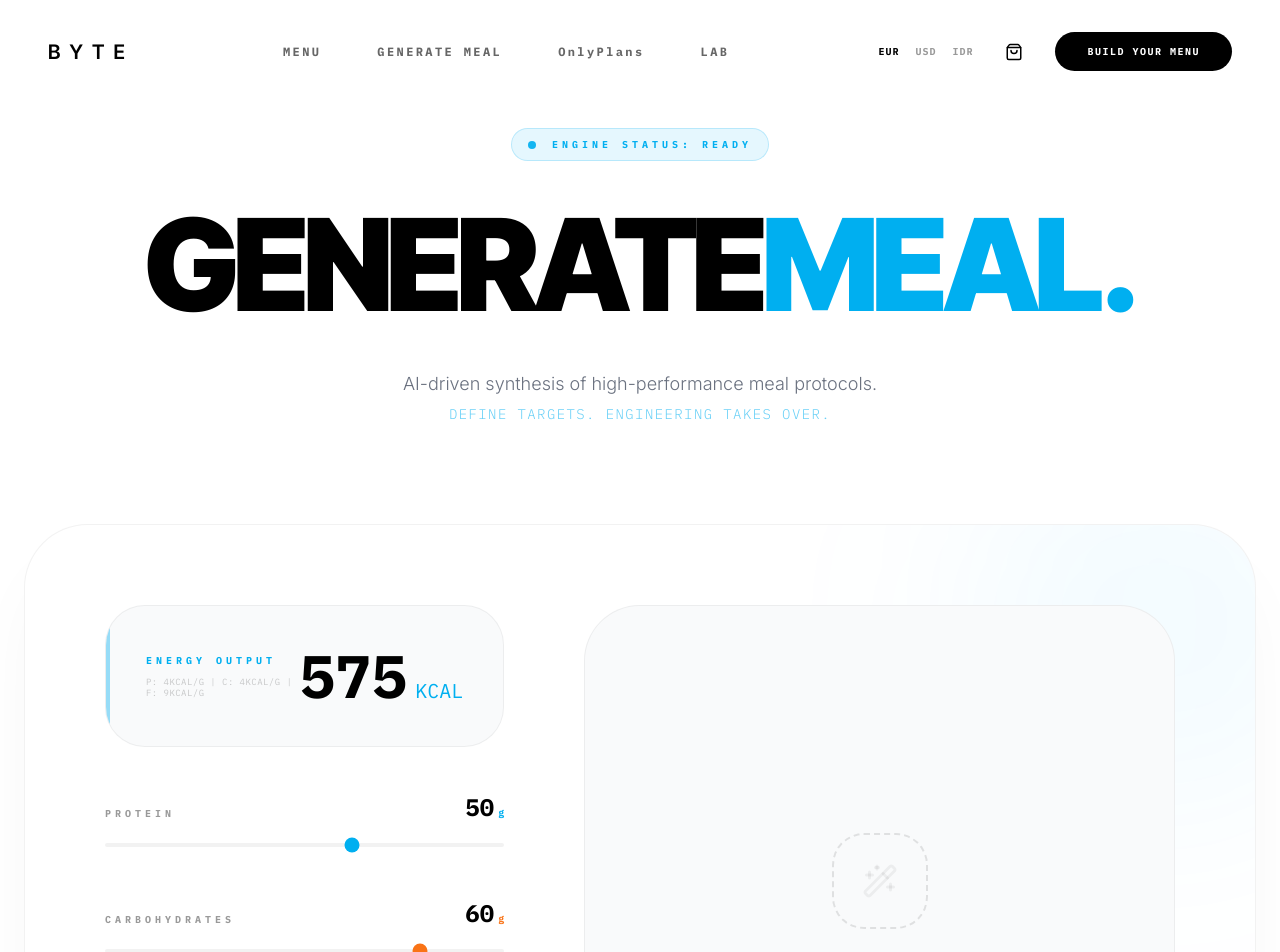
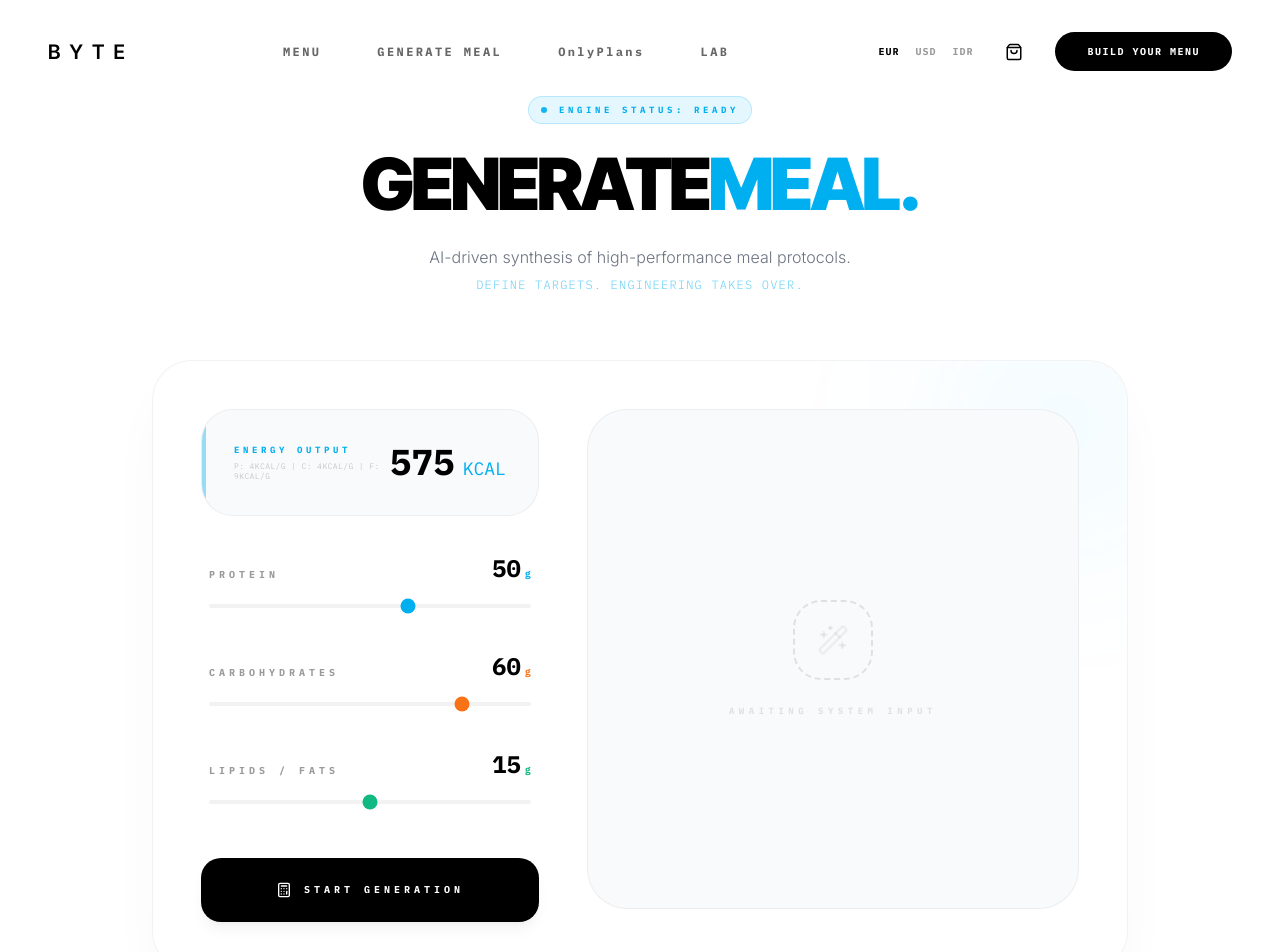
Before and after one commit to gitcipi/BYTELAB, a React (Vite) app: page /macro-generator in a window 1280 px wide. Shown: the top 952 px of the page. Built offline with nearby package versions, Linux system fonts and the light colour scheme.

Commit message:
style(macro): scale down UI for better ergonomics

```diff
--- a/src/pages/MacroGenerator.tsx
+++ b/src/pages/MacroGenerator.tsx
@@ -119,54 +119,54 @@ const MacroGenerator = () => {
   };
 
   return (
-    <div className="min-h-screen pt-32 pb-24 bg-white relative overflow-hidden text-black font-sans">
+    <div className="min-h-screen pt-24 pb-16 bg-white relative overflow-hidden text-black font-sans">
       {/* Background decoration */}
-      <div className="absolute top-0 right-0 w-[800px] h-[800px] bg-[#00aff0]/5 rounded-full blur-[180px] -z-10 pointer-events-none opacity-50" />
-      <div className="absolute bottom-0 left-0 w-[600px] h-[600px] bg-[#00aff0]/3 rounded-full blur-[150px] -z-10 pointer-events-none opacity-30" />
+      <div className="absolute top-0 right-0 w-[600px] h-[600px] bg-[#00aff0]/5 rounded-full blur-[150px] -z-10 pointer-events-none opacity-50" />
+      <div className="absolute bottom-0 left-0 w-[500px] h-[500px] bg-[#00aff0]/3 rounded-full blur-[120px] -z-10 pointer-events-none opacity-30" />
 
-      <div className="max-w-7xl mx-auto px-6">
-        <div className="text-center mb-24">
+      <div className="max-w-5xl mx-auto px-6">
+        <div className="text-center mb-16">
           <motion.div
             initial={{ opacity: 0, y: 20 }}
             animate={{ opacity: 1, y: 0 }}
-            className="flex flex-col items-center gap-6"
+            className="flex flex-col items-center gap-4"
           >
-            <div className="flex items-center gap-4 px-4 py-2 bg-[#00aff0]/10 rounded-full border border-[#00aff0]/20 mb-4">
-              <span className="w-2 h-2 rounded-full bg-[#00aff0] animate-pulse" />
-              <span className="text-[10px] font-mono font-black tracking-[0.4em] text-[#00aff0] uppercase">Engine Status: Ready</span>
+            <div className="flex items-center gap-3 px-3 py-1.5 bg-[#00aff0]/10 rounded-full border border-[#00aff0]/20 mb-2">
+              <span className="w-1.5 h-1.5 rounded-full bg-[#00aff0] animate-pulse" />
+              <span className="text-[9px] font-mono font-black tracking-[0.4em] text-[#00aff0] uppercase">Engine Status: Ready</span>
             </div>
-            <h1 className="text-7xl md:text-9xl font-heading font-black tracking-tighter text-black leading-none">
+            <h1 className="text-5xl md:text-7xl font-heading font-black tracking-tighter text-black leading-none">
               GENERATE<span className="text-[#00aff0]">MEAL.</span>
             </h1>
-            <p className="text-gray-500 max-w-xl mx-auto text-lg font-light leading-relaxed mt-4">
+            <p className="text-gray-500 max-w-lg mx-auto text-base font-light leading-relaxed mt-2">
               AI-driven synthesis of high-performance meal protocols. <br />
-              <span className="text-[#00aff0]/60 font-mono text-sm tracking-widest uppercase text-center">Define targets. Engineering takes over.</span>
+              <span className="text-[#00aff0]/60 font-mono text-xs tracking-widest uppercase text-center">Define targets. Engineering takes over.</span>
             </p>
           </motion.div>
         </div>
 
-        <div className="bg-white p-10 md:p-20 rounded-[64px] border border-black/5 shadow-[0_40px_80px_-20px_rgba(0,0,0,0.05)] relative overflow-hidden group">
+        <div className="bg-white p-8 md:p-12 rounded-[40px] border border-black/5 shadow-[0_30px_60px_-15px_rgba(0,0,0,0.05)] relative overflow-hidden group">
           {/* Internal Glow */}
-          <div className="absolute -top-24 -right-24 w-96 h-96 bg-[#00aff0]/5 rounded-full blur-[100px] group-hover:bg-[#00aff0]/10 transition-all duration-700" />
+          <div className="absolute -top-16 -right-16 w-64 h-64 bg-[#00aff0]/5 rounded-full blur-[80px] group-hover:bg-[#00aff0]/10 transition-all duration-700" />
 
-          <div className="grid grid-cols-1 lg:grid-cols-12 gap-20 items-center relative z-10">
-            <div className="lg:col-span-5 space-y-16">
-              <div className="space-y-12">
-                <div className="p-10 bg-gray-50 rounded-[40px] border border-black/5 flex justify-between items-center relative overflow-hidden">
+          <div className="grid grid-cols-1 lg:grid-cols-12 gap-12 items-start relative z-10">
+            <div className="lg:col-span-5 space-y-12">
+              <div className="space-y-10">
+                <div className="p-8 bg-gray-50 rounded-[32px] border border-black/5 flex justify-between items-center relative overflow-hidden">
                   <div className="absolute top-0 left-0 w-1 h-full bg-[#00aff0]/40" />
-                  <div className="space-y-2">
-                    <span className="text-[10px] font-mono tracking-[0.4em] uppercase text-[#00aff0] font-bold block">Energy Output</span>
-                    <div className="text-[9px] font-mono text-black/20 space-y-0.5 leading-tight uppercase tracking-wider">
+                  <div className="space-y-1">
+                    <span className="text-[9px] font-mono tracking-[0.4em] uppercase text-[#00aff0] font-bold block">Energy Output</span>
+                    <div className="text-[8px] font-mono text-black/20 space-y-0.5 leading-tight uppercase tracking-wider">
                       <p>P: 4kcal/g | C: 4kcal/g | F: 9kcal/g</p>
                     </div>
                   </div>
                   <div className="text-right">
-                    <span className="text-6xl font-mono font-black text-black">{calculatedCals}</span>
-                    <span className="text-xl font-mono text-[#00aff0] ml-2">KCAL</span>
+                    <span className="text-4xl font-mono font-black text-black">{calculatedCals}</span>
+                    <span className="text-lg font-mono text-[#00aff0] ml-2">KCAL</span>
                   </div>
                 </div>
 
-                <div className="space-y-12">
+                <div className="space-y-10 px-2">
                   <RangeSlider label="Protein" value={targets.p} max={80} onChange={v => setTargets({...targets, p: v})} unit="g" color="#00aff0" />
                   <RangeSlider label="Carbohydrates" value={targets.c} max={75} onChange={v => setTargets({...targets, c: v})} unit="g" color="#f97316" />
                   <RangeSlider label="Lipids / Fats" value={targets.f} max={30} onChange={v => setTargets({...targets, f: v})} unit="g" color="#10b981" />
@@ -176,14 +176,14 @@ const MacroGenerator = () => {
               <button
                 onClick={generate}
                 disabled={isGenerating}
-                className="w-full py-7 bg-black text-white rounded-[24px] text-xs font-mono font-black tracking-[0.4em] uppercase hover:bg-[#00aff0] hover:text-black transition-all flex items-center justify-center gap-4 disabled:opacity-50 shadow-lg shadow-black/5"
+                className="w-full py-6 bg-black text-white rounded-[20px] text-[10px] font-mono font-black tracking-[0.4em] uppercase hover:bg-[#00aff0] hover:text-black transition-all flex items-center justify-center gap-3 disabled:opacity-50 shadow-lg shadow-black/5"
               >
-                {isGenerating ? <RotateCcw className="animate-spin" size={20} /> : <Calculator size={20} />}
+                {isGenerating ? <RotateCcw className="animate-spin" size={16} /> : <Calculator size={16} />}
                 {isGenerating ? 'ENGINEERING...' : 'START GENERATION'}
               </button>
             </div>
 
-            <div className="lg:col-span-7 relative min-h-[600px] flex items-center justify-center bg-gray-50 rounded-[56px] p-12 border border-black/5 overflow-hidden">
+            <div className="lg:col-span-7 relative min-h-[500px] flex items-center justify-center bg-gray-50 rounded-[40px] p-10 border border-black/5 overflow-hidden">
               <AnimatePresence mode="wait">
                 {!generatedMeal ? (
                   <motion.div
@@ -191,12 +191,12 @@ const MacroGenerator = () => {
                     initial={{ opacity: 0 }}
                     animate={{ opacity: 1 }}
                     exit={{ opacity: 0 }}
-                    className="text-center space-y-6"
+                    className="text-center space-y-4"
                   >
-                    <div className="w-24 h-24 rounded-[32px] border-2 border-dashed border-black/10 flex items-center justify-center mx-auto mb-8">
-                      <Wand2 size={36} className="text-black/5" />
+                    <div className="w-20 h-20 rounded-[28px] border-2 border-dashed border-black/10 flex items-center justify-center mx-auto mb-6">
+                      <Wand2 size={32} className="text-black/5" />
                     </div>
-                    <p className="text-[10px] font-mono uppercase tracking-[0.5em] text-black/10 font-black">Awaiting System Input</p>
+                    <p className="text-[9px] font-mono uppercase tracking-[0.5em] text-black/10 font-black">Awaiting System Input</p>
                   </motion.div>
                 ) : (
                   <motion.div
@@ -205,60 +205,60 @@ const MacroGenerator = () => {
                     animate={{ opacity: 1, scale: 1, y: 0 }}
                     className="w-full h-full flex flex-col"
                   >
-                    <div className="flex justify-between items-start mb-12">
+                    <div className="flex justify-between items-start mb-10">
                       <div>
-                        <div className="flex items-center gap-3 mb-4">
-                          <span className="w-2 h-2 rounded-full bg-[#00aff0]" />
-                          <span className="text-[10px] font-mono tracking-[0.4em] uppercase text-[#00aff0] font-bold block">Protocol Derived</span>
+                        <div className="flex items-center gap-3 mb-3">
+                          <span className="w-1.5 h-1.5 rounded-full bg-[#00aff0]" />
+                          <span className="text-[9px] font-mono tracking-[0.4em] uppercase text-[#00aff0] font-bold block">Protocol Derived</span>
                         </div>
-                        <h4 className="text-5xl font-heading font-black tracking-tighter text-black uppercase italic">{generatedMeal.name.replace('AI Protocol:', '')}</h4>
+                        <h4 className="text-3xl font-heading font-black tracking-tighter text-black uppercase italic leading-none">{generatedMeal.name.replace('AI Protocol:', '')}</h4>
                       </div>
                       <div className="text-right">
-                        <span className="text-[10px] font-mono tracking-widest text-black/20 uppercase block mb-1">Production Cost</span>
-                        <span className="text-4xl font-mono font-black text-black">€{generatedMeal.price.toFixed(2)}</span>
+                        <span className="text-[9px] font-mono tracking-widest text-black/20 uppercase block mb-1">Production Cost</span>
+                        <span className="text-3xl font-mono font-black text-black">€{generatedMeal.price.toFixed(2)}</span>
                       </div>
                     </div>
 
-                    <div className="grid grid-cols-2 md:grid-cols-4 gap-6 mb-16">
+                    <div className="grid grid-cols-2 md:grid-cols-4 gap-4 mb-12">
                       {[
                         { label: 'Energy', val: Math.round(generatedMeal.macros.cal), unit: 'kcal', color: 'text-black' },
                         { label: 'Protein', val: Math.round(generatedMeal.macros.p), unit: 'g', color: 'text-[#00aff0]' },
                         { label: 'Carbs', val: Math.round(generatedMeal.macros.c), unit: 'g', color: 'text-orange-500' },
                         { label: 'Fats', val: Math.round(generatedMeal.macros.f), unit: 'g', color: 'text-emerald-500' },
                       ].map(stat => (
-                        <div key={stat.label} className="p-6 bg-white rounded-[24px] border border-black/5 shadow-sm">
-                          <span className="block text-[8px] font-mono tracking-widest text-black/20 uppercase font-bold mb-2">{stat.label}</span>
-                          <span className={`text-2xl font-mono font-black ${stat.color}`}>{stat.val}<span className="text-[12px] opacity-40 ml-1 font-normal">{stat.unit}</span></span>
+                        <div key={stat.label} className="p-5 bg-white rounded-[20px] border border-black/5 shadow-sm">
+                          <span className="block text-[8px] font-mono tracking-widest text-black/20 uppercase font-bold mb-1.5">{stat.label}</span>
+                          <span className={`text-xl font-mono font-black ${stat.color}`}>{stat.val}<span className="text-[10px] opacity-40 ml-1 font-normal">{stat.unit}</span></span>
                         </div>
                       ))}
                     </div>
 
-                    <div className="space-y-6 mb-16 flex-grow">
-                      <span className="text-[10px] font-mono tracking-[0.5em] uppercase text-black/20 font-black block mb-6">Synthesis Profile</span>
-                      <div className="grid grid-cols-1 md:grid-cols-2 gap-4">
+                    <div className="space-y-4 mb-12 flex-grow">
+                      <span className="text-[9px] font-mono tracking-[0.5em] uppercase text-black/20 font-black block mb-4">Synthesis Profile</span>
+                      <div className="grid grid-cols-1 md:grid-cols-2 gap-3">
                         {[
-                          { icon: <Beef size={16}/>, label: 'Protein Source', name: generatedMeal.details.protein[0].name, weight: generatedMeal.details.protein[0].weight },
-                          { icon: <Wheat size={16}/>, label: 'Carb Payload', name: generatedMeal.details.carb[0].name, weight: generatedMeal.details.carb[0].weight },
-                          { icon: <Droplets size={16}/>, label: 'Enzyme / Sauce', name: generatedMeal.details.sauce[0].name, weight: generatedMeal.details.sauce[0].weight },
-                          { icon: <Zap size={16}/>, label: 'Micros / Veg', name: generatedMeal.details.veggies[0].name, weight: generatedMeal.details.veggies[0].weight },
+                          { icon: <Beef size={14}/>, label: 'Protein Source', name: generatedMeal.details.protein[0].name, weight: generatedMeal.details.protein[0].weight },
+                          { icon: <Wheat size={14}/>, label: 'Carb Payload', name: generatedMeal.details.carb[0].name, weight: generatedMeal.details.carb[0].weight },
+                          { icon: <Droplets size={14}/>, label: 'Enzyme / Sauce', name: generatedMeal.details.sauce[0].name, weight: generatedMeal.details.sauce[0].weight },
+                          { icon: <Zap size={14}/>, label: 'Micros / Veg', name: generatedMeal.details.veggies[0].name, weight: generatedMeal.details.veggies[0].weight },
                         ].map((item, i) => (
-                          <div key={i} className="flex items-center gap-4 p-5 bg-white rounded-[24px] border border-black/5 shadow-sm">
-                            <div className="p-3 bg-black text-white rounded-2xl">{item.icon}</div>
+                          <div key={i} className="flex items-center gap-3 p-4 bg-white rounded-[20px] border border-black/5 shadow-sm">
+                            <div className="p-2.5 bg-black text-white rounded-xl">{item.icon}</div>
                             <div>
-                              <span className="block text-[8px] font-mono text-black/20 uppercase tracking-widest leading-none mb-2">{item.label}</span>
-                              <p className="text-[12px] font-mono font-black text-black uppercase line-clamp-1">{item.name} <span className="text-[#00aff0] ml-2">{item.weight}{typeof item.weight === 'number' ? 'G' : ''}</span></p>
+                              <span className="block text-[7px] font-mono text-black/20 uppercase tracking-widest leading-none mb-1.5">{item.label}</span>
+                              <p className="text-[11px] font-mono font-black text-black uppercase line-clamp-1">{item.name} <span className="text-[#00aff0] ml-1.5">{item.weight}{typeof item.weight === 'number' ? 'G' : ''}</span></p>
                             </div>
                           </div>
                         ))}
                       </div>
                     </div>
 
-                    <div className="flex gap-6">
+                    <div className="flex gap-4">
                       <button
                         onClick={handleCustomize}
-                        className="flex-1 py-5 rounded-[20px] border border-black/10 text-[10px] font-mono font-bold tracking-[0.3em] uppercase hover:bg-black hover:text-white transition-all flex items-center justify-center gap-3"
+                        className="flex-1 py-4 rounded-[16px] border border-black/10 text-[9px] font-mono font-bold tracking-[0.3em] uppercase hover:bg-black hover:text-white transition-all flex items-center justify-center gap-2"
                       >
-                        <X size={14} className="rotate-45" /> Refine in Lab
+                        <X size={12} className="rotate-45" /> Refine in Lab
                       </button>
                       <button
                         onClick={() => {
@@ -271,9 +271,9 @@ const MacroGenerator = () => {
                             details: generatedMeal.details
                           });
                         }}
-                        className="flex-1 py-5 rounded-[20px] bg-black text-white text-[10px] font-mono font-black tracking-[0.3em] uppercase hover:bg-[#00aff0] hover:text-black transition-all flex items-center justify-center gap-3 shadow-lg shadow-black/5"
+                        className="flex-1 py-4 rounded-[16px] bg-black text-white text-[9px] font-mono font-black tracking-[0.3em] uppercase hover:bg-[#00aff0] hover:text-black transition-all flex items-center justify-center gap-2 shadow-lg shadow-black/5"
                       >
-                        <ShoppingCart size={14} /> Add to Basket
+                        <ShoppingCart size={12} /> Add to Basket
                       </button>
                     </div>
                   </motion.div>
```
